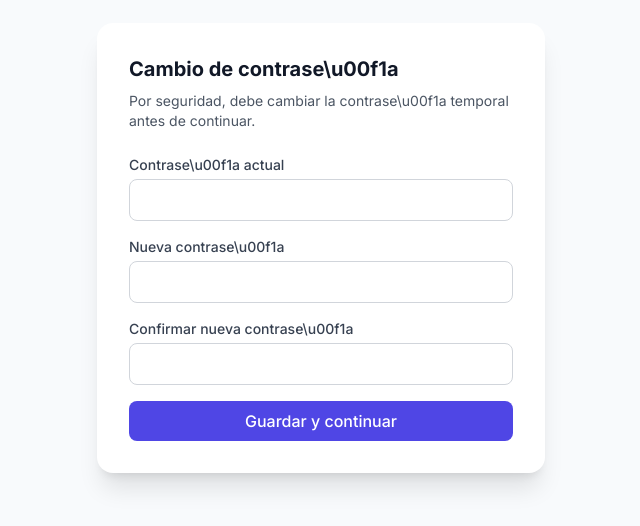
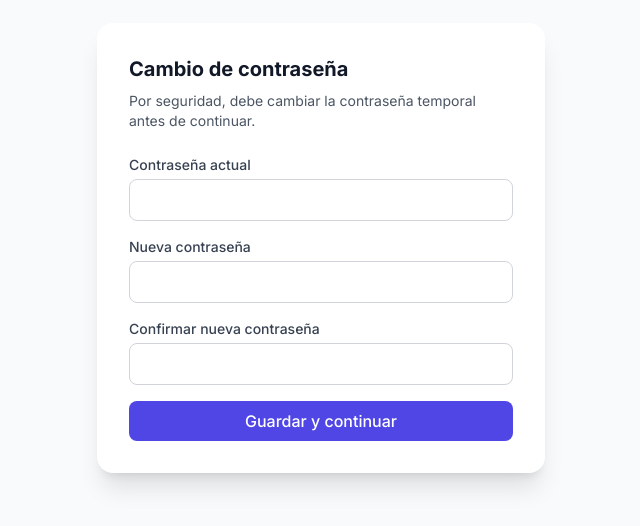
Before and after one commit to FelipeCgrillo/meditriage, a Next.js app: page /account/change-password in a window 1280 px wide. Shown: the part 152-678 px from the top of the page, without its empty margins (319-959 px from the left). Built offline with nearby package versions, Linux system fonts and the light colour scheme; no server answers.

Commit message:
fix(ui): acentos rotos por escapes \u en JSX y navegacion a /admin/organizations
- Reemplaza secuencias \u00XX literales por caracteres reales en 7 archivos
- Agrega tarjeta Organizaciones al panel /admin (tab Accesos)
- Agrega link de vuelta al panel desde /admin/organizations

```diff
--- a/src/app/account/change-password/page.tsx
+++ b/src/app/account/change-password/page.tsx
@@ -1,12 +1,12 @@
 'use client';
 
 /**
- * P\u00e1gina de cambio de contrase\u00f1a forzado (PRD I1 CA-14).
+ * Página de cambio de contraseña forzado (PRD I1 CA-14).
  *
- * El middleware redirige aqu\u00ed a cualquier usuario cuyo perfil tenga
+ * El middleware redirige aquí a cualquier usuario cuyo perfil tenga
  * `must_change_password = true`. Al enviar el formulario se llama al
- * endpoint /api/account/change-password, que valida la sesi\u00f3n, cambia
- * la contrase\u00f1a en auth.users y baja el flag en user_profiles.
+ * endpoint /api/account/change-password, que valida la sesión, cambia
+ * la contraseña en auth.users y baja el flag en user_profiles.
  */
 
 import { Suspense, useState } from 'react';
@@ -35,15 +35,15 @@ function ChangePasswordInner() {
         e.preventDefault();
         setError(null);
         if (next.length < 8) {
-            setError('La nueva contrase\u00f1a debe tener al menos 8 caracteres.');
+            setError('La nueva contraseña debe tener al menos 8 caracteres.');
             return;
         }
         if (next !== confirm) {
-            setError('La nueva contrase\u00f1a y su confirmaci\u00f3n no coinciden.');
+            setError('La nueva contraseña y su confirmación no coinciden.');
             return;
         }
         if (next === current) {
-            setError('La nueva contrase\u00f1a debe ser distinta de la actual.');
+            setError('La nueva contraseña debe ser distinta de la actual.');
             return;
         }
         setSubmitting(true);
@@ -55,7 +55,7 @@ function ChangePasswordInner() {
             });
             const json = await res.json().catch(() => ({}));
             if (!res.ok) {
-                setError(json?.error || 'No se pudo cambiar la contrase\u00f1a.');
+                setError(json?.error || 'No se pudo cambiar la contraseña.');
                 return;
             }
             router.replace(redirect.startsWith('/') ? redirect : '/');
@@ -69,13 +69,13 @@ function ChangePasswordInner() {
     return (
         <main className="min-h-screen bg-slate-50 flex items-center justify-center p-6">
             <div className="bg-white rounded-2xl shadow-xl w-full max-w-md p-8">
-                <h1 className="text-xl font-bold text-gray-900 mb-2">Cambio de contrase\u00f1a</h1>
+                <h1 className="text-xl font-bold text-gray-900 mb-2">Cambio de contraseña</h1>
                 <p className="text-sm text-gray-600 mb-6">
-                    Por seguridad, debe cambiar la contrase\u00f1a temporal antes de continuar.
+                    Por seguridad, debe cambiar la contraseña temporal antes de continuar.
                 </p>
                 <form onSubmit={onSubmit} className="space-y-4">
                     <div>
-                        <label className="block text-sm font-medium text-gray-700 mb-1">Contrase\u00f1a actual</label>
+                        <label className="block text-sm font-medium text-gray-700 mb-1">Contraseña actual</label>
                         <input
                             type="password"
                             className="w-full border border-gray-300 rounded-lg px-3 py-2 focus:ring-2 focus:ring-indigo-500 focus:outline-none"
@@ -86,7 +86,7 @@ function ChangePasswordInner() {
                         />
                     </div>
                     <div>
-                        <label className="block text-sm font-medium text-gray-700 mb-1">Nueva contrase\u00f1a</label>
+                        <label className="block text-sm font-medium text-gray-700 mb-1">Nueva contraseña</label>
                         <input
                             type="password"
                             className="w-full border border-gray-300 rounded-lg px-3 py-2 focus:ring-2 focus:ring-indigo-500 focus:outline-none"
@@ -98,7 +98,7 @@ function ChangePasswordInner() {
                         />
                     </div>
                     <div>
-                        <label className="block text-sm font-medium text-gray-700 mb-1">Confirmar nueva contrase\u00f1a</label>
+                        <label className="block text-sm font-medium text-gray-700 mb-1">Confirmar nueva contraseña</label>
                         <input
                             type="password"
                             className="w-full border border-gray-300 rounded-lg px-3 py-2 focus:ring-2 focus:ring-indigo-500 focus:outline-none"
--- a/src/app/admin/page.tsx
+++ b/src/app/admin/page.tsx
@@ -142,6 +142,11 @@ function TabButton({
 
 function AccessTab() {
     const cards = [
+        {
+            href: '/admin/organizations',
+            title: 'Organizaciones',
+            desc: 'Crear y gestionar organizaciones (solo admin de plataforma).',
+        },
         {
             href: '/resultados',
             title: 'Panel de Resultados',
--- a/src/app/api/account/change-password/route.ts
+++ b/src/app/api/account/change-password/route.ts
@@ -1,10 +1,10 @@
 /**
  * POST /api/account/change-password
  *
- * Cambia la contrase\u00f1a del usuario autenticado y baja el flag
- * `must_change_password` en su perfil. Verifica primero la contrase\u00f1a
+ * Cambia la contraseña del usuario autenticado y baja el flag
+ * `must_change_password` en su perfil. Verifica primero la contraseña
  * actual autenticando de nuevo contra Supabase para evitar que un atacante
- * con acceso a la sesi\u00f3n cambie la clave sin conocerla.
+ * con acceso a la sesión cambie la clave sin conocerla.
  *
  * PRD I1 CA-14.
  */
@@ -23,13 +23,13 @@ export async function POST(req: NextRequest) {
 
     if (!currentPassword || !newPassword || newPassword.length < 8) {
         return NextResponse.json(
-            { error: 'Contrase\u00f1a actual y nueva son obligatorias; la nueva requiere al menos 8 caracteres.' },
+            { error: 'Contraseña actual y nueva son obligatorias; la nueva requiere al menos 8 caracteres.' },
             { status: 400 },
         );
     }
     if (currentPassword === newPassword) {
         return NextResponse.json(
-            { error: 'La nueva contrase\u00f1a debe ser distinta de la actual.' },
+            { error: 'La nueva contraseña debe ser distinta de la actual.' },
             { status: 400 },
         );
     }
@@ -43,12 +43,12 @@ export async function POST(req: NextRequest) {
         return NextResponse.json({ error: 'No autenticado.' }, { status: 401 });
     }
 
-    // Reautenticaci\u00f3n independiente para verificar la contrase\u00f1a actual.
-    // Usamos un cliente separado para no interferir con la sesi\u00f3n del SSR.
+    // Reautenticación independiente para verificar la contraseña actual.
+    // Usamos un cliente separado para no interferir con la sesión del SSR.
     const url = process.env.NEXT_PUBLIC_SUPABASE_URL;
     const anon = process.env.NEXT_PUBLIC_SUPABASE_ANON_KEY;
     if (!url || !anon) {
-        return NextResponse.json({ error: 'Configuraci\u00f3n incompleta.' }, { status: 500 });
+        return NextResponse.json({ error: 'Configuración incompleta.' }, { status: 500 });
     }
     const verify = createClient(url, anon, { auth: { persistSession: false } });
     const { error: signInError } = await verify.auth.signInWithPassword({
@@ -57,7 +57,7 @@ export async function POST(req: NextRequest) {
     });
     if (signInError) {
         return NextResponse.json(
-            { error: 'La contrase\u00f1a actual es incorrecta.' },
+            { error: 'La contraseña actual es incorrecta.' },
             { status: 400 },
         );
     }
@@ -75,7 +75,7 @@ export async function POST(req: NextRequest) {
         .update({ must_change_password: false })
         .eq('id', user.id);
     if (flagError) {
-        // La contrase\u00f1a ya se cambi\u00f3; loggeamos pero devolvemos ok.
+        // La contraseña ya se cambió; loggeamos pero devolvemos ok.
         console.error('[change-password] no se pudo bajar el flag:', flagError);
     }
 
--- a/src/app/api/admin/organizations/route.ts
+++ b/src/app/api/admin/organizations/route.ts
@@ -4,7 +4,7 @@
  *
  * Alta y lectura de organizaciones (tenants). Solo el admin de plataforma
  * (rol admin sin `organization_id`) puede crear organizaciones nuevas.
- * Un admin de tenant solo puede leer su propia organizaci\u00f3n.
+ * Un admin de tenant solo puede leer su propia organización.
  *
  * PRD I1 RF-02, CA-01, CA-07.
  */
@@ -43,13 +43,13 @@ export async function POST(req: NextRequest) {
         !SLUG_RE.test(cleanSlug)
     ) {
         return NextResponse.json(
-            { error: 'Slug inv\u00e1lido: usar solo min\u00fasculas, n\u00fameros y guiones (3-60 caracteres).' },
+            { error: 'Slug inválido: usar solo minúsculas, números y guiones (3-60 caracteres).' },
             { status: 400 },
         );
     }
     if (!cleanName || cleanName.length > 200) {
         return NextResponse.json(
-            { error: 'Nombre inv\u00e1lido (1-200 caracteres).' },
+            { error: 'Nombre inválido (1-200 caracteres).' },
             { status: 400 },
         );
     }
@@ -64,7 +64,7 @@ export async function POST(req: NextRequest) {
     if (error) {
         // 23505 = unique_violation
         if ((error as { code?: string }).code === '23505') {
-            return NextResponse.json({ error: 'Ese slug ya est\u00e1 en uso.' }, { status: 409 });
+            return NextResponse.json({ error: 'Ese slug ya está en uso.' }, { status: 409 });
         }
         return NextResponse.json({ error: error.message }, { status: 500 });
     }
--- a/src/app/api/patient/organization/route.ts
+++ b/src/app/api/patient/organization/route.ts
@@ -1,9 +1,9 @@
 /**
  * GET /api/patient/organization?slug=<slug>
  *
- * Valida que el slug corresponda a una organizaci\u00f3n activa y devuelve
+ * Valida que el slug corresponda a una organización activa y devuelve
  * su `name` para poder mostrarlo al paciente. No expone el `id` interno
- * ni ning\u00fan otro campo (defensa en profundidad, CA-05).
+ * ni ningún otro campo (defensa en profundidad, CA-05).
  */
 
 import { NextResponse, type NextRequest } from 'next/server';
```
Also changed, not shown: src/app/admin/organizations/page.tsx (+7 -6 lines), src/app/api/patient/record/route.ts (+11 -11 lines), src/lib/organizations.ts (+11 -11 lines).
